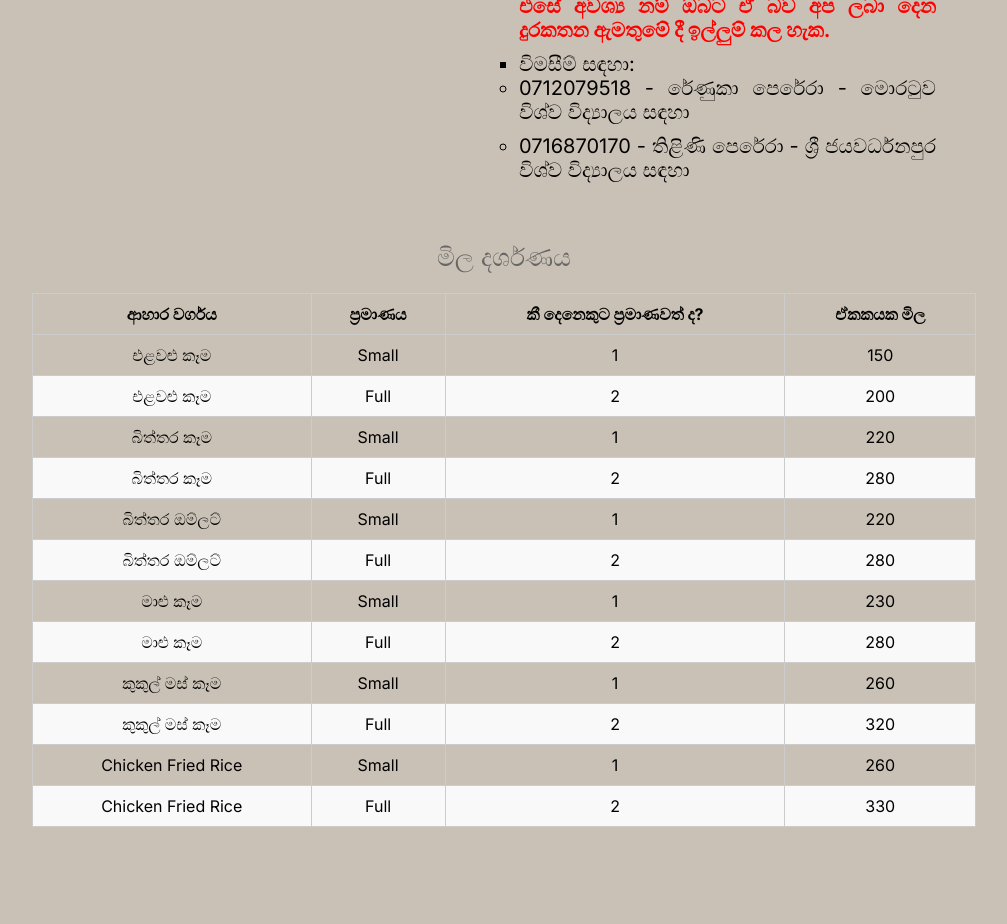
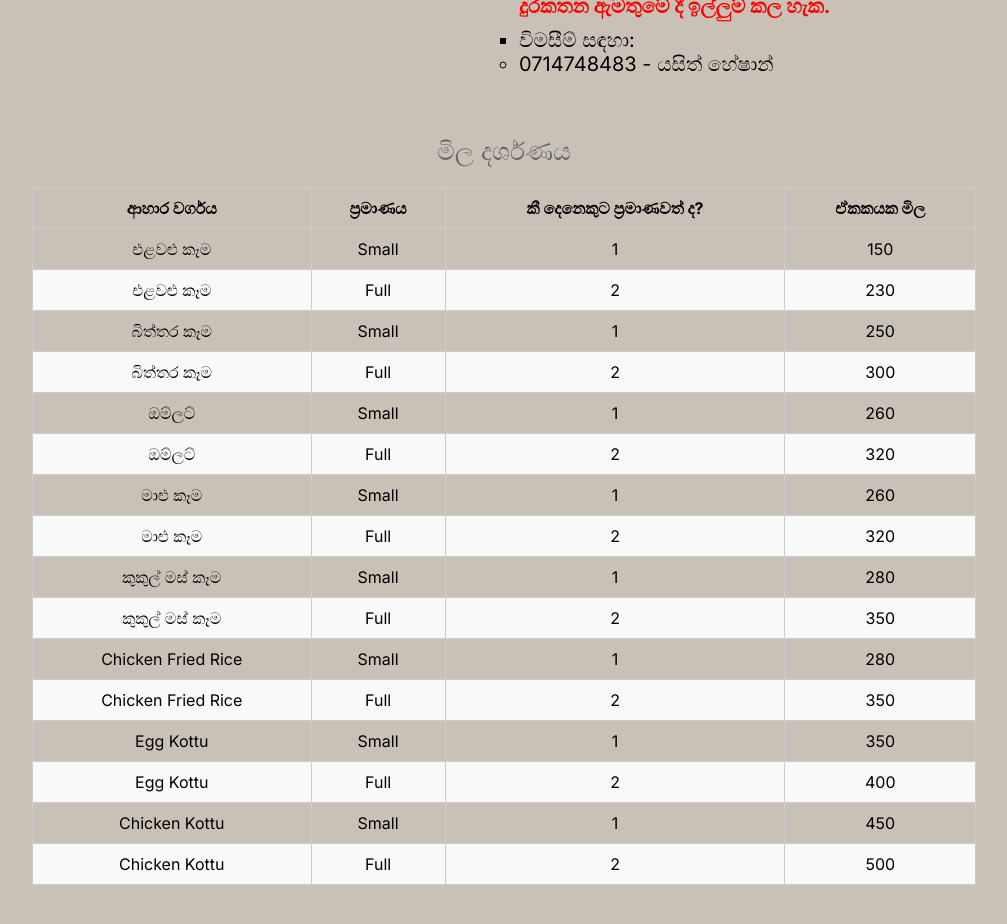
Before and after one commit to Yasith-Heshan/Dinner-Corner, a Next.js app: page / in a window 1280 px wide. Shown: the part 1160-2084 px from the top of the page, without its empty margins (136-1143 px from the left). Before the commit the page ends 2027 px from the top, so only its background shows below. Built offline with nearby package versions, Linux system fonts and the light colour scheme; no server answers.

Commit message:
other changes

```diff
--- a/src/app/api/order/[university]/route.js
+++ /dev/null
@@ -1,18 +0,0 @@
-import {NextResponse} from "next/server";
-import connect from "@/utils/db";
-import Order from "@/models/order";
-
-export const GET = async (request,{params})=>{
-    const { university } = params;
-
-    try{
-        await connect();
-
-        const orders = await Order.find({
-            university:university,
-        });
-        return await new NextResponse(JSON.stringify(orders), {status:200});
-    }catch (error){
-        return new NextResponse("Database Error",{status: 500})
-    }
-}
--- a/src/app/api/order/route.js
+++ /dev/null
@@ -1,35 +0,0 @@
-import {NextResponse} from "next/server";
-import connect from "@/utils/db";
-import Order from "@/models/order";
-
-export const GET = async (request)=>{
-    try{
-        await connect();
-
-        const orders = await Order.find({
-        });
-        return await new NextResponse(JSON.stringify(orders), {status:200});
-    }catch (error){
-        return new NextResponse("Database Error",{status: 500})
-    }
-}
-
-export const POST = async (request)=>{
-    const {name, phoneNumber,university, orderItems,orderDate} = await request.json();
-    await connect();
-    const newOrder = new Order(
-        {
-            name, phoneNumber,university, orderItems,orderDate
-        }
-    );
-    try{
-        await  newOrder.save();
-        return new NextResponse("Order has been created", {
-            status: 201,
-        })
-    }catch (error){
-        return new NextResponse(error.message, {
-            status: 500,
-        });
-    }
-}
--- a/src/app/firebase.js
+++ b/src/app/firebase.js
@@ -6,13 +6,14 @@ import { getFirestore } from "firebase/firestore";
 // https://firebase.google.com/docs/web/setup#available-libraries
 
 // Your web app's Firebase configuration
+console.log(process.env.NEXT_PUBLIC_APP_ID)
 const firebaseConfig = {
-    apiKey: "AIzaSyAh1WM7VDE1MnXxBFohMfkP-b2mDZHPn1E",
-    authDomain: "dinnercorner-8558b.firebaseapp.com",
-    projectId: "dinnercorner-8558b",
-    storageBucket: "dinnercorner-8558b.appspot.com",
-    messagingSenderId: "815302849563",
-    appId: "1:815302849563:web:13fe07201699c6386c74be"
+    apiKey: process.env.NEXT_PUBLIC_API_KEY,
+    authDomain: process.env.NEXT_PUBLIC_AUTH_DOMAIN,
+    projectId: process.env.NEXT_PUBLIC_PROJETC_ID,
+    storageBucket: process.env.NEXT_PUBLIC_STORAGE_BUCKET,
+    messagingSenderId: process.env.NEXT_PUBLIC_MESSAGE_SENDER_ID,
+    appId: process.env.NEXT_PUBLIC_APP_ID
 };
 
 // Initialize Firebase
--- a/src/app/page.js
+++ b/src/app/page.js
@@ -17,10 +17,11 @@ export default function Home() {
                         <li>අඩු මුදලට රසවත් ආහාර වේලක් හොයනවාද?.</li>
                         <li>අධික ඉල්ලුම නිසා විශ්ව විද්‍යාල පරිශ්‍රය අවටින් ආහාර සපයා ගැනීමේ අපහසුතා පවතිනවාද?</li>
                         <li>අඩු මුදලට රසවත් ආහාර වේලක් ලබා දෙන්නට අපි සූදානම්.</li>
-                        <li><span className={styles.specialNote}>දැනට මෙම සේවාව මොරටුව විශ්ව විද්‍යාලය සහ ශ්‍රී ජයවර්ධනපුර විශ්ව විද්‍යාලය අවට සිටින සිසුන්ට පමණක් ක්‍රියාත්මක වේ.</span>
+                        <li><span className={styles.specialNote}>දැනට මෙම සේවාව මොරටුව විශ්ව විද්‍යාලය අවට සිටින සිසුන්ට පමණක් ක්‍රියාත්මක වේ.</span>
                         </li>
                         <li>එළවළු, බිත්තර, මාළු සහ මස් ආහර වේල් ඔබගේ රුචිය මත ලබා දීමට අපි සුදානම්.</li>
-                        <li>ලබා දෙන මුදලට උපරිම සාධාරණයක් ඉටු කරමින් ප්‍රණීත ආහර වේලක් ලබා දීමෙ අරමුනින් අප දිනකට අඩු
+                        <li>
+                            ලබා දෙන මුදලට උපරිම සාධාරණයක් ඉටු කරමින් ප්‍රණීත ආහර වේලක් ලබා දීමෙ අරමුනින් අප දිනකට අඩු
                             ඇනවුම් ප්‍රමාණයක් භාර ගනු ලැබේ.
                         </li>
                         <li>නමුත් ව්‍යාපාරයේ දියුණුවත් සමඟ භාර ගන්නා ඇනවුම් ධාරිටතාවය ඉහල දමනු ඇත. </li>
@@ -33,14 +34,13 @@ export default function Home() {
                             පස්වරු 4:30ට පෙර ඇනවුම් කිරීමට කාරුණික වන්න.
                         </li>
                         <li>ඇනවුමක් භාරගත් පසු අප ආයතනය ඔබට ඇනවුම තහවුරු කිරීමට දුරකතන ඇමතුමක් ලබා දෙනු ඇත.</li>
-                        <li>භාර ගන්නා ලද සියලුම ඇමතුම් රාත්‍රී 7 ත් 8ත් අතර කාලයේ දී විශ්ව විද්‍යාලීය ප්‍රධාන ගේට්ටුව
+                        <li>භාර ගන්නා ලද සියලුම ඇමතුම් රාත්‍රී 7.30 ත් 8.30ත් අතර කාලයේ දී විශ්ව විද්‍යාලීය ප්‍රධාන ගේට්ටුව
                             අසලටම රැගෙන එන අතර මේ සඳහා <span className={styles.specialNote}>කිසිඳු ප්‍රවාහන වියදමක් අය නොකෙරේ.</span>
                         </li>
                         <li><span className={styles.specialNote}>අවශ්‍ය නම් නවාතැන්පොළට වුවද ප්‍රවාහන ගාස්තුවකින් තොරව ප්‍රවාහනය කිරීමට හැකි අතර එසේ අවශ්‍ය නම් ඔබට ඒ බව අප ලබා දෙන දුරකතන ඇමතුමේ දී ඉල්ලුම් කල හැක.</span></li>
                         <li>විමසීම් සඳහා:
                             <ul>
-                                <li>0712079518 - රේණුකා පෙරේරා - මොරටුව විශ්ව විද්‍යාලය සඳහා</li>
-                                <li>0716870170 - තිළිණි පෙරේරා - ශ්‍රී ජයවර්ධනපුර විශ්ව විද්‍යාලය සඳහා</li>
+                                <li>0714748483 - යසිත් හේෂාන්</li>
                             </ul>
                         </li>
                     </ul>
@@ -67,7 +67,6 @@ export default function Home() {
                         </tr>
                     )
                 )
-
                 }
 
 
--- a/src/components/Navbar/Navbar.jsx
+++ b/src/components/Navbar/Navbar.jsx
@@ -18,12 +18,12 @@ const pages = [
     },
     {
         id: 3,
-        title: 'Login',
+        title: 'Google Sign IN',
         url: '#'
     },
     {
         id: 4,
-        title: 'Logout',
+        title: 'Sign Out',
         url: '#'
     }
 
--- a/src/utils/priceList.js
+++ b/src/utils/priceList.js
@@ -6,10 +6,12 @@ const size = {
 const mealType = {
     Veg: 'එළවළු කෑම',
     Egg: 'බිත්තර කෑම',
-    Omelet:'බිත්තර ඔම්ලට්',
+    Omelet:'ඔම්ලට්',
     Fish: 'මාළු කෑම',
     Chicken: 'කුකුල් මස් කෑම',
-    ChickenFriedRice: 'Chicken Fried Rice'
+    ChickenFriedRice: 'Chicken Fried Rice',
+    EggKottu:'Egg Kottu',
+    ChickenKottu: 'Chicken Kottu'
 }
 export const pricesList = [
     {
@@ -25,7 +27,7 @@ export const pricesList = [
         type:mealType.Veg,
         size:size.Full,
         enoughFor:2,
-        price:200,
+        price:230,
     },
 
     {
@@ -33,7 +35,7 @@ export const pricesList = [
         type:mealType.Egg,
         size:size.Small,
         enoughFor:1,
-        price:220,
+        price:250,
     },
 
     {
@@ -41,7 +43,7 @@ export const pricesList = [
         type:mealType.Egg,
         size:size.Full,
         enoughFor:2,
-        price:280,
+        price:300,
     },
 
     {
@@ -49,7 +51,7 @@ export const pricesList = [
         type:mealType.Omelet,
         size:size.Small,
         enoughFor:1,
-        price:220,
+        price:260,
     },
 
     {
@@ -57,7 +59,7 @@ export const pricesList = [
         type:mealType.Omelet,
         size:size.Full,
         enoughFor:2,
-        price:280,
+        price:320,
     },
 
     {
@@ -65,7 +67,7 @@ export const pricesList = [
         type:mealType.Fish,
         size:size.Small,
         enoughFor:1,
-        price:230,
+        price:260,
     },
 
     {
@@ -73,7 +75,7 @@ export const pricesList = [
         type:mealType.Fish,
         size:size.Full,
         enoughFor:2,
-        price:280,
+        price:320,
     },
 
     {
@@ -81,7 +83,7 @@ export const pricesList = [
         type:mealType.Chicken,
         size:size.Small,
         enoughFor:1,
-        price:260,
+        price:280,
     },
 
     {
@@ -89,21 +91,50 @@ export const pricesList = [
         type:mealType.Chicken,
         size:size.Full,
         enoughFor:2,
-        price:320,
+        price:350,
     },
     {
         id: 11,
         type:mealType.ChickenFriedRice,
         size:size.Small,
         enoughFor:1,
-        price:260,
+        price:280,
     },
     {
         id: 12,
         type:mealType.ChickenFriedRice,
         size:size.Full,
         enoughFor:2,
-        price:330,
+        price:350,
+    },
+    {
+        id: 13,
+        type:mealType.EggKottu,
+        size:size.Small,
+        enoughFor:1,
+        price:350,
+    },
+    {
+        id: 14,
+        type:mealType.EggKottu,
+        size:size.Full,
+        enoughFor:2,
+        price:400,
+    },
+    {
+        id: 15,
+        type:mealType.ChickenKottu,
+        size:size.Small,
+        enoughFor:1,
+        price:450,
+    },
+    {
+        id: 16,
+        type:mealType.ChickenKottu,
+        size:size.Full,
+        enoughFor:2,
+        price:500,
     },
 
+
 ]
```
Also changed, not shown: src/app/ordernow/page.jsx (+20 -2 lines), src/app/ordernow/page.module.css (+10 -6 lines), src/app/orders/page.jsx (+7 -0 lines), src/components/Locations/Locations.jsx (added, +61 -0 lines), src/components/Locations/Locations.module.css (added, +11 -0 lines), src/utils/universityList.js (deleted, +0 -10 lines), public/google-signin-button.png (added).
